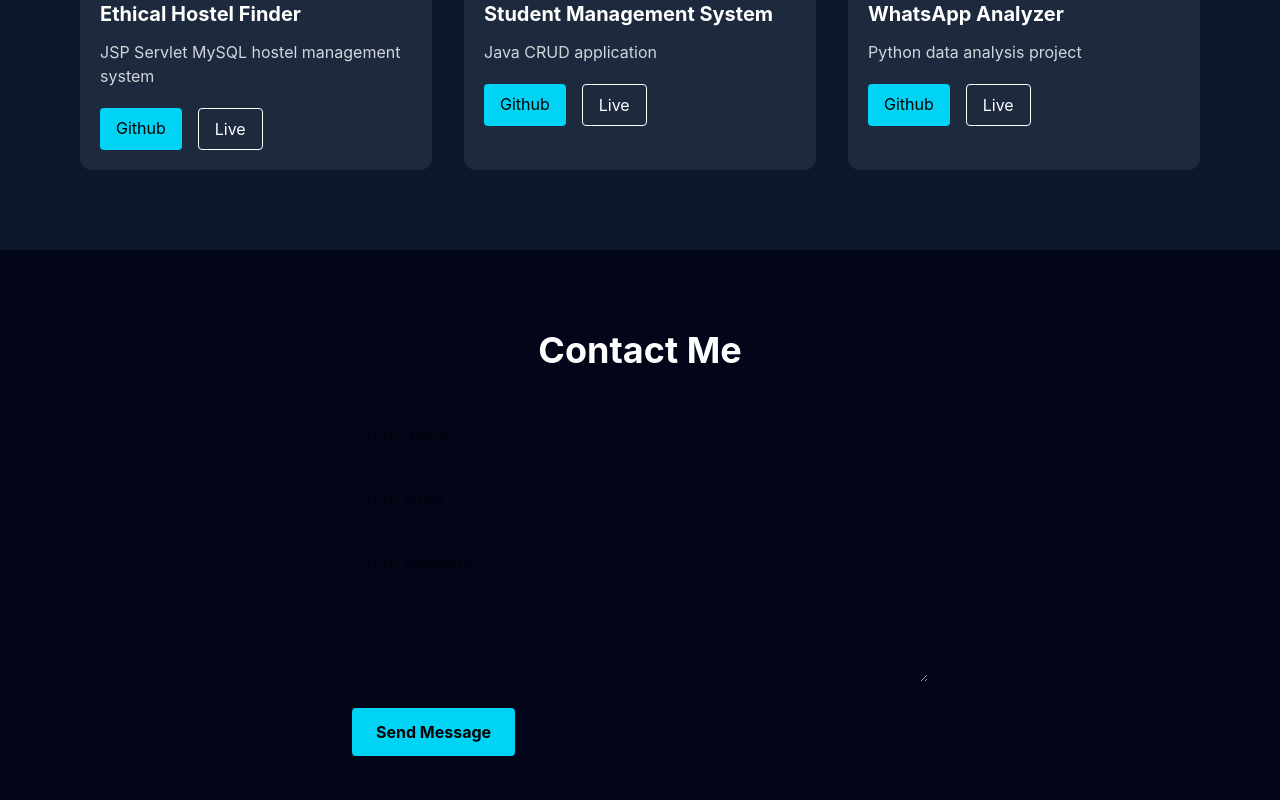
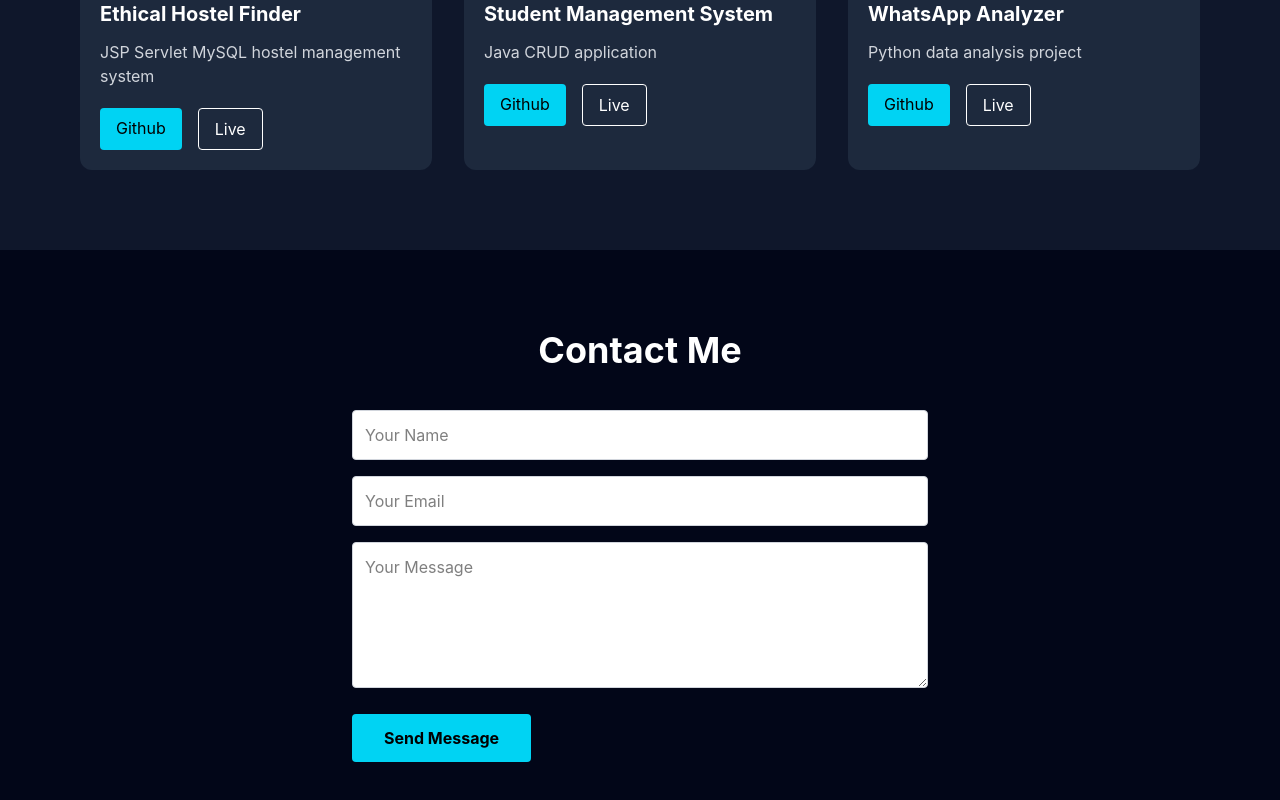
Before and after one commit to YujalBasnet/My-Portfolio, a React app in the folder frontend/: page / in a window 1280 px wide. Shown: the part 1824-2624 px from the top of the page. Built offline with nearby package versions, Linux system fonts and the light colour scheme; the HTML template or start-up script is replaced by a standard one.

Commit message:
Fixing Input/ TextField

```diff
--- a/frontend/src/components/Contact.jsx
+++ b/frontend/src/components/Contact.jsx
@@ -95,10 +95,21 @@ function Contact(){
 
 placeholder="Your Name"
 
-                className="w-full p-3 mb-4 text-black rounded"
+className="
+w-full
+p-3
+mb-4
+rounded
+bg-white
+text-black
+border
+border-gray-300
+focus:outline-none
+focus:ring-2
+focus:ring-cyan-400
+"
 
 />
-
 
 
 <input
@@ -113,10 +124,21 @@ function Contact(){
 
 placeholder="Your Email"
 
-                className="w-full p-3 mb-4 text-black rounded"
+className="
+w-full
+p-3
+mb-4
+rounded
+bg-white
+text-black
+border
+border-gray-300
+focus:outline-none
+focus:ring-2
+focus:ring-cyan-400
+"
 
 />
-
 
 
 <textarea
@@ -129,17 +151,37 @@ function Contact(){
 
 placeholder="Your Message"
 
-                className="w-full p-3 text-black rounded"
+rows="5"
 
-                rows="5"
+className="
+w-full
+p-3
+rounded
+bg-white
+text-black
+border
+border-gray-300
+focus:outline-none
+focus:ring-2
+focus:ring-cyan-400
+"
 
 />
 
 
-
                 <button
 
-                className="mt-5 bg-cyan-400 px-6 py-3 rounded text-black font-bold">
+                className="
+mt-5
+bg-cyan-400
+px-8
+py-3
+rounded
+text-black
+font-bold
+hover:bg-cyan-300
+transition
+">
 
                     Send Message
 
```
Lines whose indentation alone changed are shown as unchanged.
